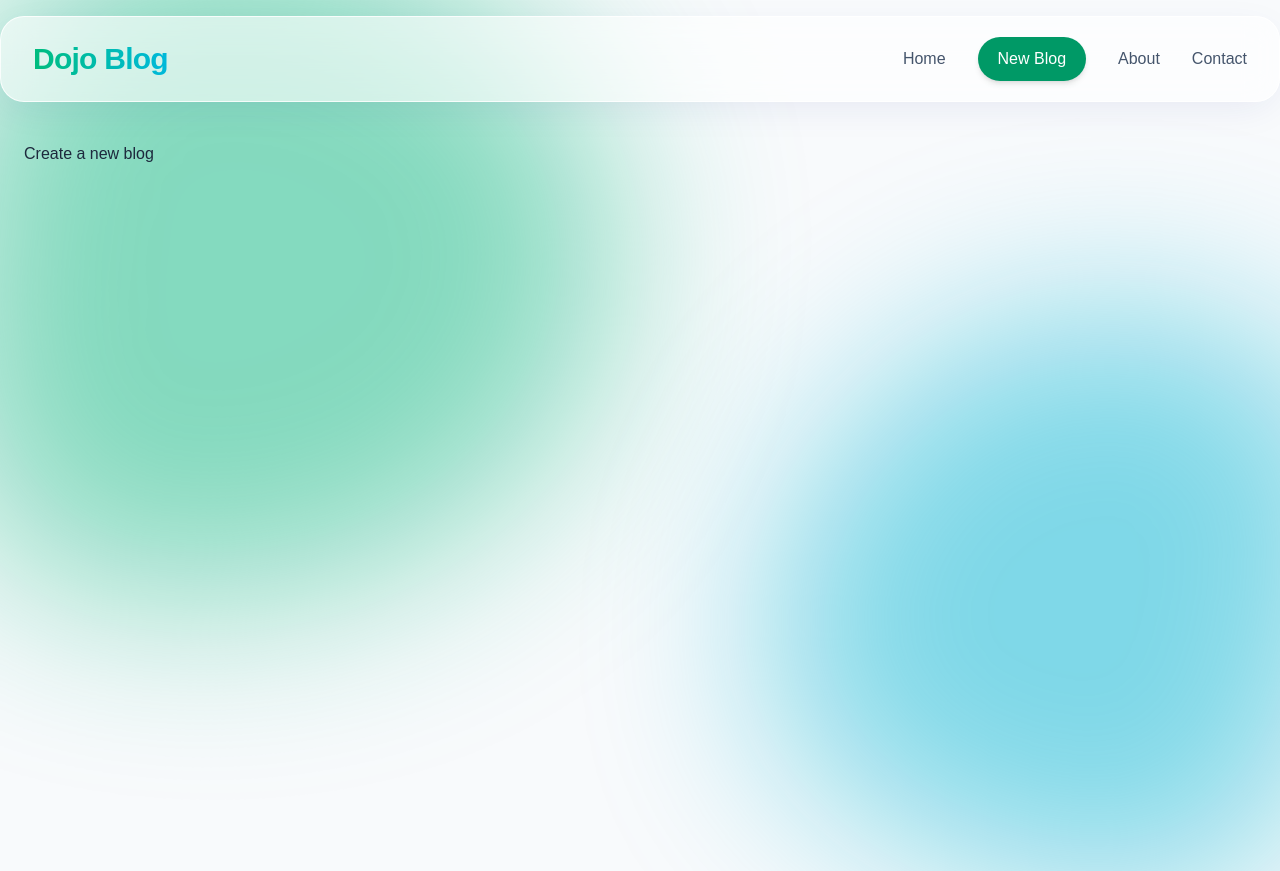
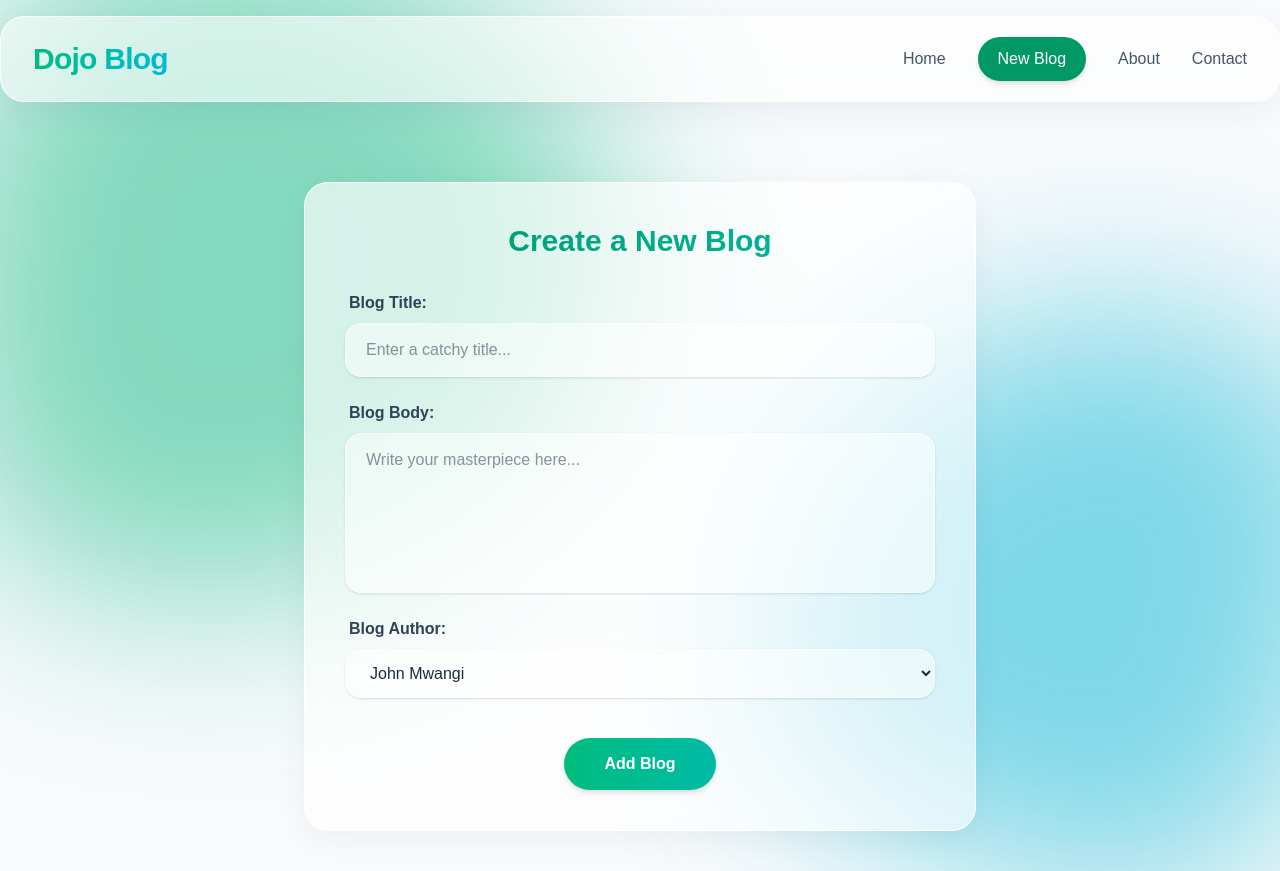
Before and after one commit to Abivic9-ops/React_Tuts, a React (Vite) app in the folder vite-project/: page /create in a window 1280 px wide. Before the commit the page ends 816 px from the top, so only its background shows below. Built offline with nearby package versions, Linux system fonts and the light colour scheme.

Commit message:
Implemented express backend and add routing for blog creation and details

```diff
--- a/vite-project/server.js
+++ b/vite-project/server.js
@@ -1,5 +1,5 @@
 import express from "express";
-import { readFileSync } from "fs";
+import { readFileSync, writeFileSync } from "fs";
 import { fileURLToPath } from "url";
 import { dirname, join } from "path";
 
@@ -19,9 +19,21 @@ app.use((req, res, next) => {
   next();
 });
 
+// Middleware to parse JSON bodies
+app.use(express.json());
+
 // Route: GET /api/posts → returns all blog entries
 app.get("/api/posts", (req, res) => {
   res.json(db.blogs);
+});
+
+// Route: POST /api/posts → create a new blog
+app.post("/api/posts", (req, res) => {
+  const newPost = req.body;
+  newPost.id = db.blogs.length > 0 ? Math.max(...db.blogs.map(b => b.id)) + 1 : 1;
+  db.blogs.push(newPost);
+  writeFileSync(join(__dirname, "data", "db.json"), JSON.stringify(db, null, 2));
+  res.status(201).json(newPost);
 });
 
 // Route: GET /api/posts/:id → returns a single blog by id
--- a/vite-project/src/App.jsx
+++ b/vite-project/src/App.jsx
@@ -4,6 +4,7 @@ import { BrowserRouter as Router, Route, Routes } from 'react-router-dom';
 import Create from './Create';
 import About from './About';
 import Contact from './Contact';
+import BlogDetails from './BlogDetails';
 
 function App() {
 
@@ -22,7 +23,10 @@ function App() {
               <Route path="/create" element={<Create />} />
               <Route path="/about" element={<About />} />
               <Route path="/contact" element={<Contact />} />
+              <Route path="/bloglist/:id" element={<BlogDetails />} />
+
             </Routes>
+
 
           </div>
         </div>
--- /dev/null
+++ b/vite-project/src/BlogDetails.jsx
@@ -0,0 +1,12 @@
+import { useParams } from "react-router-dom";
+
+const BlogDetails = () => {
+    const { id } = useParams();
+    return (
+        <div className="w-full max-w-7xl mx-auto mt-10">
+            <h2 className="text-3xl font-bold text-center">Blog Details-{id}</h2>
+        </div>
+    );
+}
+
+export default BlogDetails;
--- a/vite-project/src/Bloglist.jsx
+++ b/vite-project/src/Bloglist.jsx
@@ -1,3 +1,4 @@
+import { Link } from "react-router-dom";
 
 const Bloglist = ({blogs, title, handleDelete}) => {
     // const { blogs } = props;
@@ -15,23 +16,24 @@ const Bloglist = ({blogs, title, handleDelete}) => {
                                 <div className="w-10 h-10 rounded-full bg-gradient-to-br from-emerald-400 to-cyan-500 flex items-center justify-center text-white font-bold text-lg shadow-sm">
                                     {blog.author.name.charAt(0)}
                                 </div>
+                                <Link to={`/bloglist/${blog.id}`}>
                                 <div>
                                     <p className="text-sm font-semibold text-slate-700">{blog.author.name}</p>
                                     <p className="text-xs text-slate-500">{blog.author.occupation}</p>
                                 </div>
+                                    </Link>
                             </div>
                             <h3 className="text-xl font-bold text-slate-800 mb-3 leading-tight">{blog.title}</h3>
                             <p className="text-slate-600 leading-relaxed mb-6 line-clamp-3">{blog.body}</p>
-                        </div>
-
-                        {handleDelete && (
                             <button
                                 className="w-full bg-red-50 text-red-600 border border-red-100 py-2.5 px-4 rounded-xl hover:bg-red-500 hover:text-white transition-all duration-300 font-medium"
                                 onClick={() => handleDelete(blog.id)}
                             >
                                 Delete Blog
                             </button>
-                        )}
+
+                        </div>
+
                     </div>
                 ))}
             </div>
--- a/vite-project/src/Create.jsx
+++ b/vite-project/src/Create.jsx
@@ -1,10 +1,98 @@
+import { useState } from 'react';
+import { useNavigate } from 'react-router-dom';
+
 const Create = () => {
-    return (
-        <div className="w-full">
-            <h1>Create a new blog</h1>
+  const [title, setTitle] = useState('');
+  const [body, setBody] = useState('');
+  const [authorName, setAuthorName] = useState('John Mwangi');
+  const [isPending, setIsPending] = useState(false);
+  const navigate = useNavigate();
 
-        </div>
-    );
+  const handleSubmit = (e) => {
+    e.preventDefault();
+
+    // Creating a mock author object to match the db.json structure
+    const authorObj = {
+      name: authorName,
+      age: 30,
+      occupation: "Content Creator",
+      work: "Writes amazing articles for the blog.",
+      maritalStatus: "Single"
+    };
+
+    const blog = { title, body, author: authorObj, photo: "https://picsum.photos/id/1018/600/400" };
+
+    setIsPending(true);
+
+    fetch('http://localhost:8000/api/posts', {
+      method: 'POST',
+      headers: { "Content-Type": "application/json" },
+      body: JSON.stringify(blog)
+    }).then(() => {
+      console.log('new blog added');
+      setIsPending(false);
+      navigate('/');
+    });
+  }
+
+  return (
+    <div className="w-full max-w-2xl mx-auto mt-10">
+      <div className="glass-card p-10 rounded-3xl shadow-lg bg-white/40 backdrop-blur-md border border-white/20">
+        <h2 className="text-3xl font-extrabold text-slate-800 mb-8 text-center bg-clip-text text-transparent bg-gradient-to-r from-emerald-600 to-teal-500">
+          Create a New Blog
+        </h2>
+        <form onSubmit={handleSubmit} className="flex flex-col gap-6">
+          <div className="flex flex-col gap-2">
+            <label className="text-slate-700 font-semibold ml-1">Blog Title:</label>
+            <input
+              type="text"
+              required
+              value={title}
+              onChange={(e) => setTitle(e.target.value)}
+              className="w-full px-5 py-3.5 rounded-2xl border border-white/40 bg-white/50 focus:bg-white focus:outline-none focus:ring-2 focus:ring-emerald-500 transition-all shadow-sm"
+              placeholder="Enter a catchy title..."
+            />
+          </div>
+          <div className="flex flex-col gap-2">
+            <label className="text-slate-700 font-semibold ml-1">Blog Body:</label>
+            <textarea
+              required
+              value={body}
+              onChange={(e) => setBody(e.target.value)}
+              className="w-full px-5 py-3.5 rounded-2xl border border-white/40 bg-white/50 focus:bg-white focus:outline-none focus:ring-2 focus:ring-emerald-500 transition-all shadow-sm h-40 resize-none"
+              placeholder="Write your masterpiece here..."
+            ></textarea>
+          </div>
+          <div className="flex flex-col gap-2">
+            <label className="text-slate-700 font-semibold ml-1">Blog Author:</label>
+            <select
+              value={authorName}
+              onChange={(e) => setAuthorName(e.target.value)}
+              className="w-full px-5 py-3.5 rounded-2xl border border-white/40 bg-white/50 focus:bg-white focus:outline-none focus:ring-2 focus:ring-emerald-500 transition-all shadow-sm"
+            >
+              <option value="John Mwangi">John Mwangi</option>
+              <option value="Sarah Atieno">Sarah Atieno</option>
+              <option value="Kevin Otieno">Kevin Otieno</option>
+              <option value="Mark Kamau">Mark Kamau</option>
+            </select>
+          </div>
+
+          <div className="mt-4 flex justify-center">
+            { !isPending &&
+              <button className="text-white bg-gradient-to-r from-emerald-500 to-teal-500 hover:from-emerald-600 hover:to-teal-600 px-10 py-3.5 rounded-full transition-all shadow-md hover:shadow-lg transform hover:-translate-y-0.5 font-bold w-full md:w-auto">
+                Add Blog
+              </button>
+            }
+            { isPending &&
+              <button disabled className="text-white bg-slate-400 px-10 py-3.5 rounded-full transition-all shadow-md font-bold w-full md:w-auto cursor-not-allowed">
+                Adding Blog...
+              </button>
+            }
+          </div>
+        </form>
+      </div>
+    </div>
+  );
 }
 
 export default Create;
--- a/vite-project/src/Navbar.jsx
+++ b/vite-project/src/Navbar.jsx
@@ -11,6 +11,7 @@ const  Navbar = () => {
                 <Link to="/create" className="text-white bg-emerald-600 hover:bg-emerald-700 px-5 py-2.5 rounded-full transition-all shadow-md hover:shadow-lg transform hover:-translate-y-0.5">New Blog</Link>
                 <Link to="/about" className="text-slate-600 hover:text-emerald-600 transition-colors duration-200">About</Link>
                 <Link to="/contact" className="text-slate-600 hover:text-emerald-600 transition-colors duration-200">Contact</Link>
+
             </div>
         </nav>
     );
```
